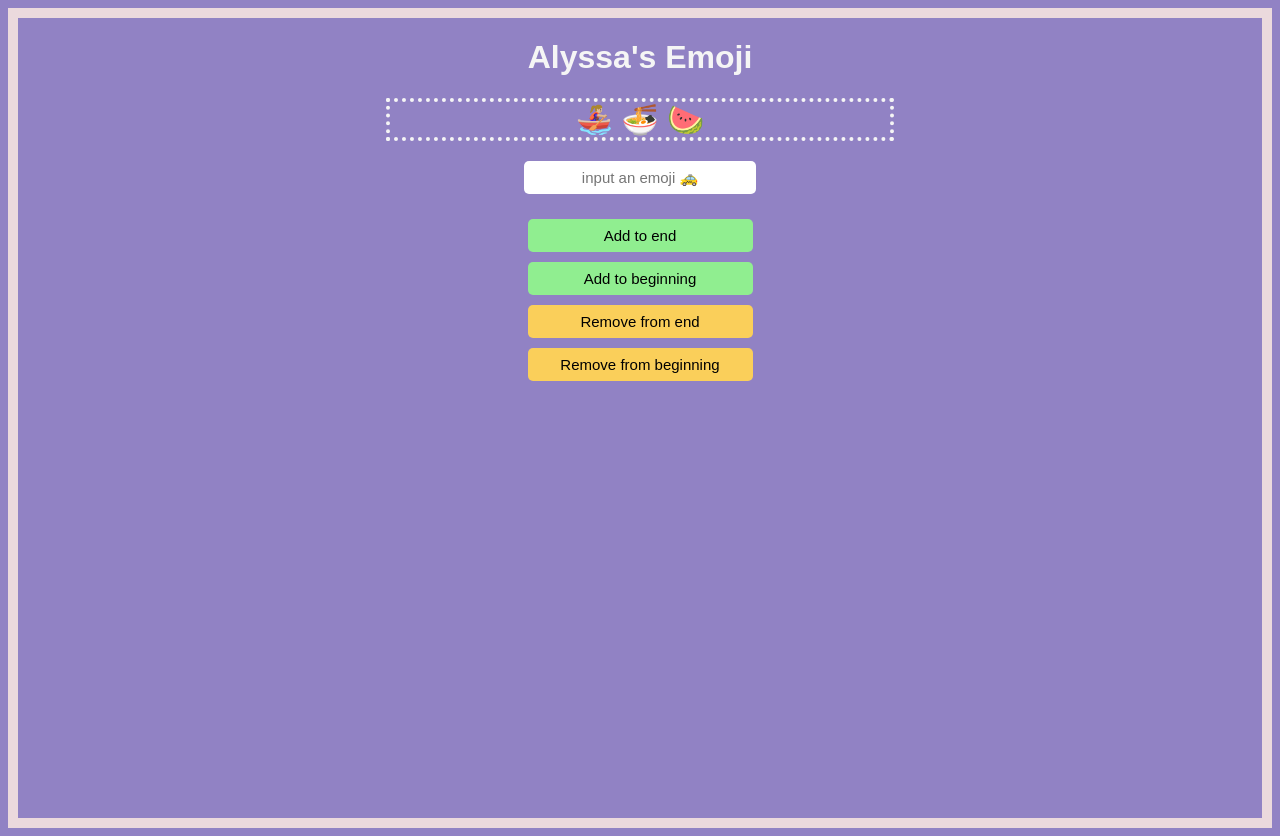
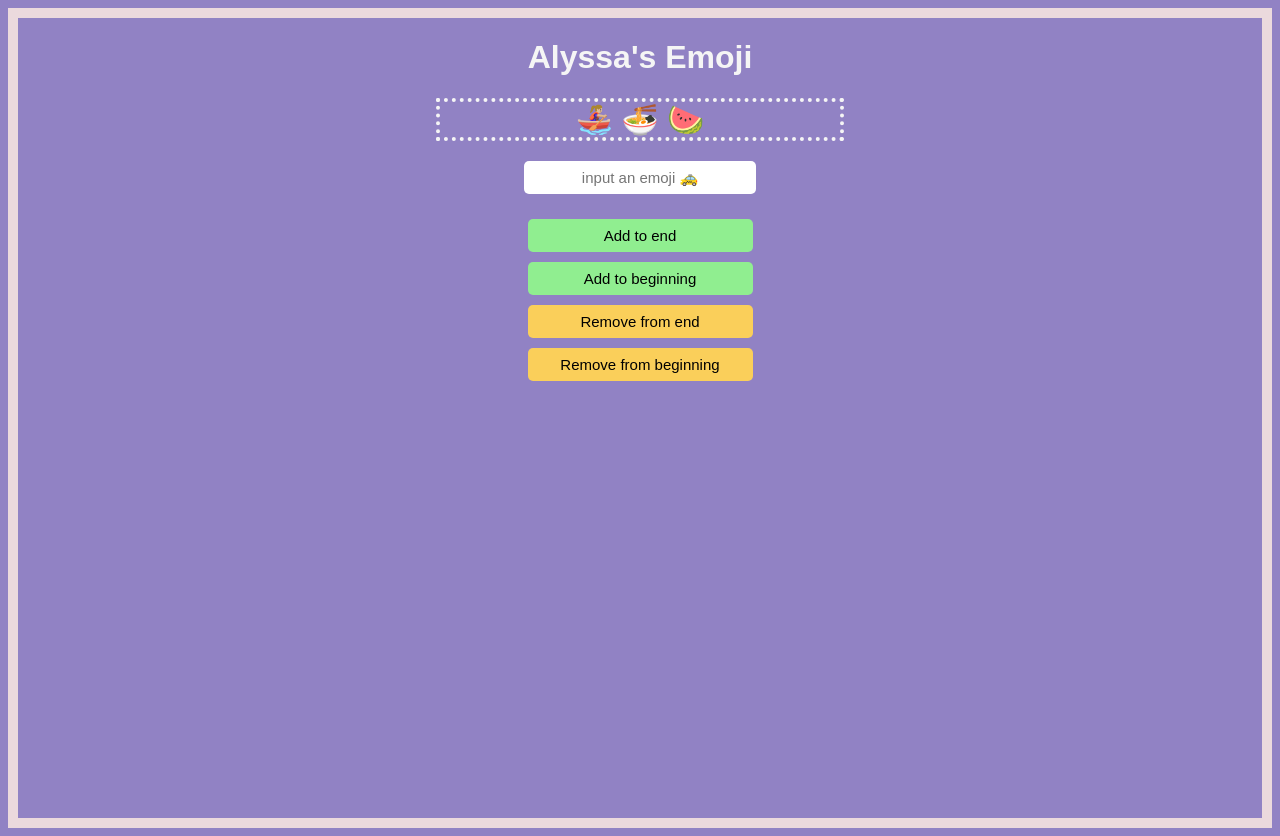
Before and after one commit to alyssa-sanchez/my-emoji, a plain HTML site: page index.html in a window 1280 px wide. Drawn offline with Linux system fonts and the light colour scheme; a web font is replaced by a local one.

Commit message:
commit
center emoji

```diff
--- a/index.html
+++ b/index.html
@@ -12,7 +12,10 @@
 <body>
     <div class="container">
         <h1>Alyssa's Emoji</h1>
-        <div id="emoji-container"></div>
+
+        <div class="emoji-box">
+            <div id="emoji-container"></div>
+        </div>
 
         <input type="text" id="input-emoji" placeholder="input an emoji 🚕">
 
--- a/style.css
+++ b/style.css
@@ -64,6 +64,9 @@ input {
 
 #emoji-container {
   margin: 0 auto;
-  width: 500px;
+  width: 400px;
   border: 4px dotted whitesmoke;
 }
+.emoji-box {
+  margin: 0 auto;
+}
```
